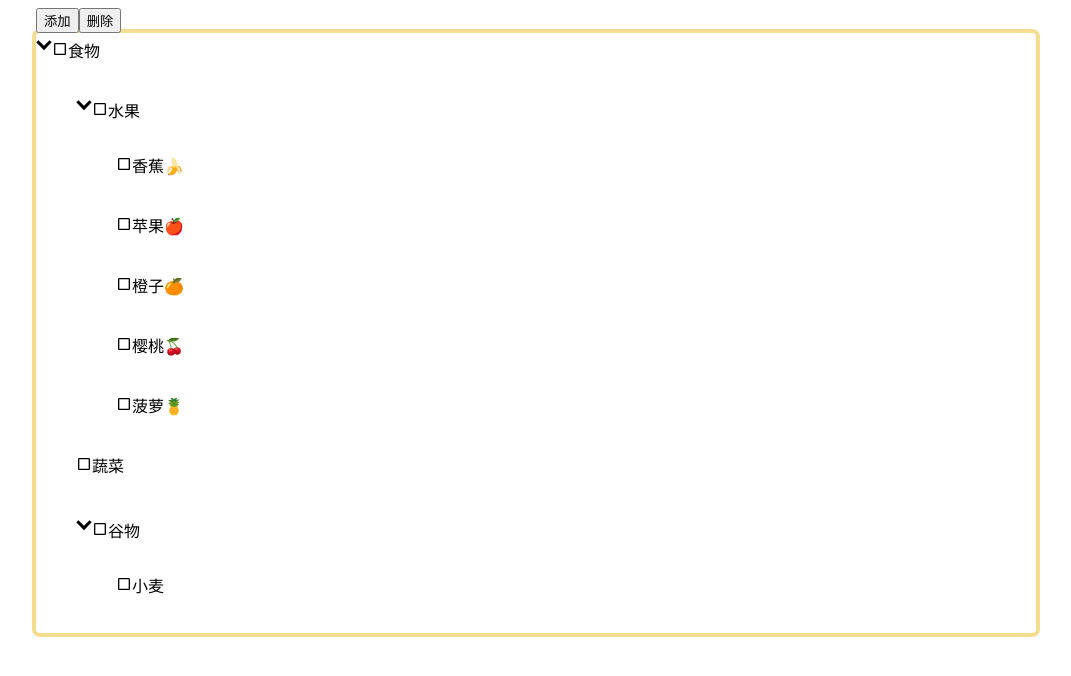
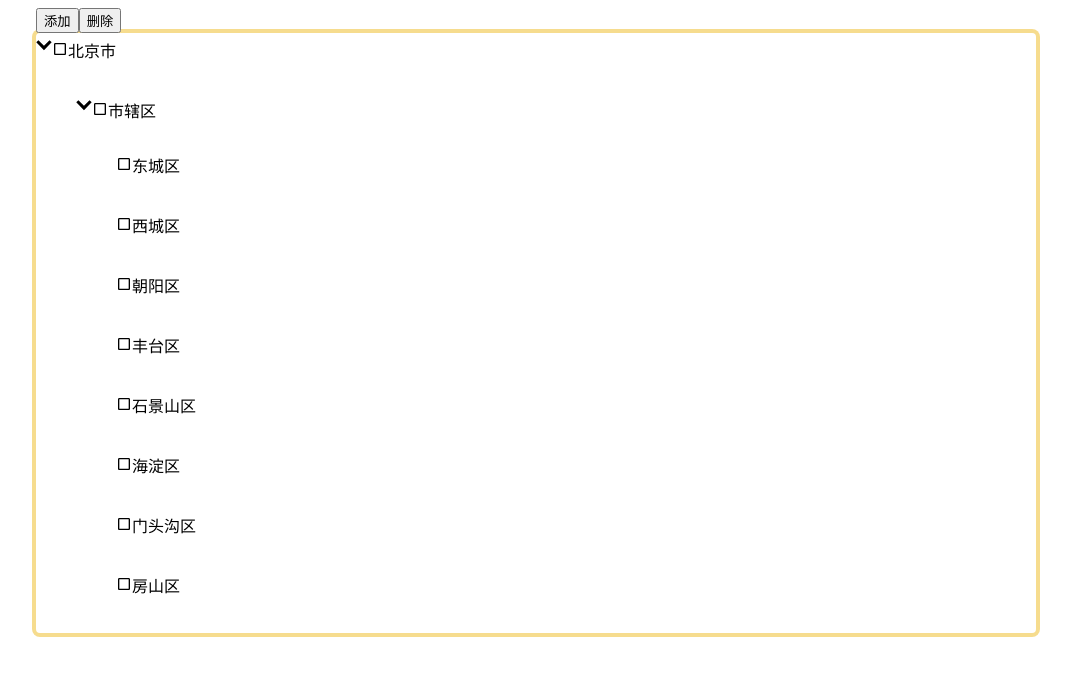
Before and after one commit to LeoSpark/vue-tree-folder, a Vue app: page / in a window 1280 px wide. Shown: the top 676 px of the page, without its empty margins (104-1175 px from the left). Built offline with nearby package versions, Linux system fonts and the light colour scheme.

Commit message:
增加 tips

```diff
--- a/src/assets/style/index.css
+++ b/src/assets/style/index.css
@@ -67,6 +67,7 @@ ul, ol, li {
 .item-text {
     display: inline-block;
     cursor: pointer;
+    user-select: none;
     /* transform: translate3d(0, 0, 0); */
 }
 
--- a/src/v3/App.vue
+++ b/src/v3/App.vue
@@ -20,6 +20,7 @@
 			}
 		},
 		created() {
+			// 格式化数据
 			const format = (list, parentPath = '') => {
 				return list.map((item, index) => {
 					item.checked = 0;
@@ -41,7 +42,7 @@
 				});
 			}
 
-			this.treeData = format(simpleTreeData);
+			this.treeData = format(areaData);
 		},
 		components: {
 			TreeList
--- a/src/v3/components/tree-item.vue
+++ b/src/v3/components/tree-item.vue
@@ -21,6 +21,7 @@
                 @click="toggleCheck"
             ></span>
             <span
+                title="双击编辑内容"
                 class="item-text"
                 @click="toggleSelect"
                 :class="{'item-select': itemData.selected}"
```
